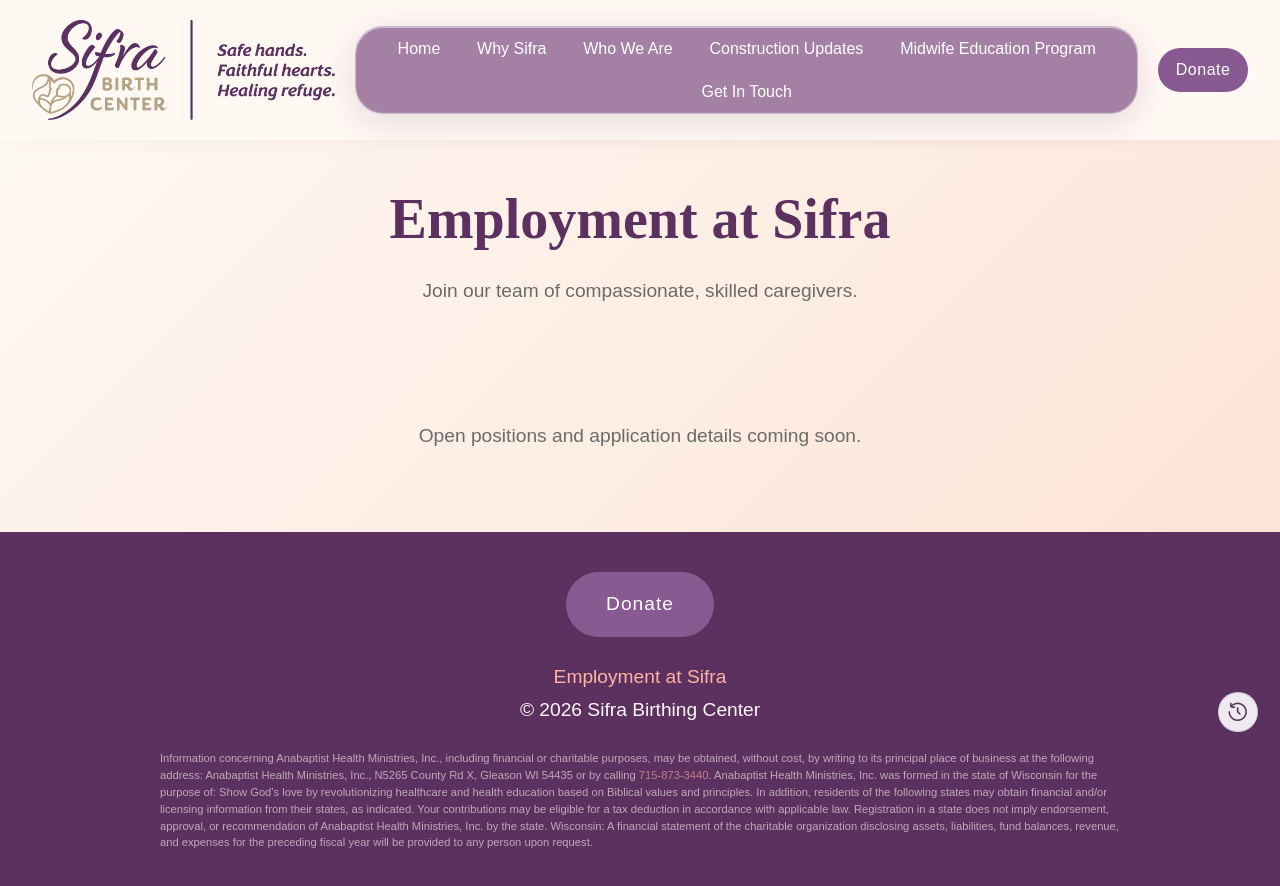
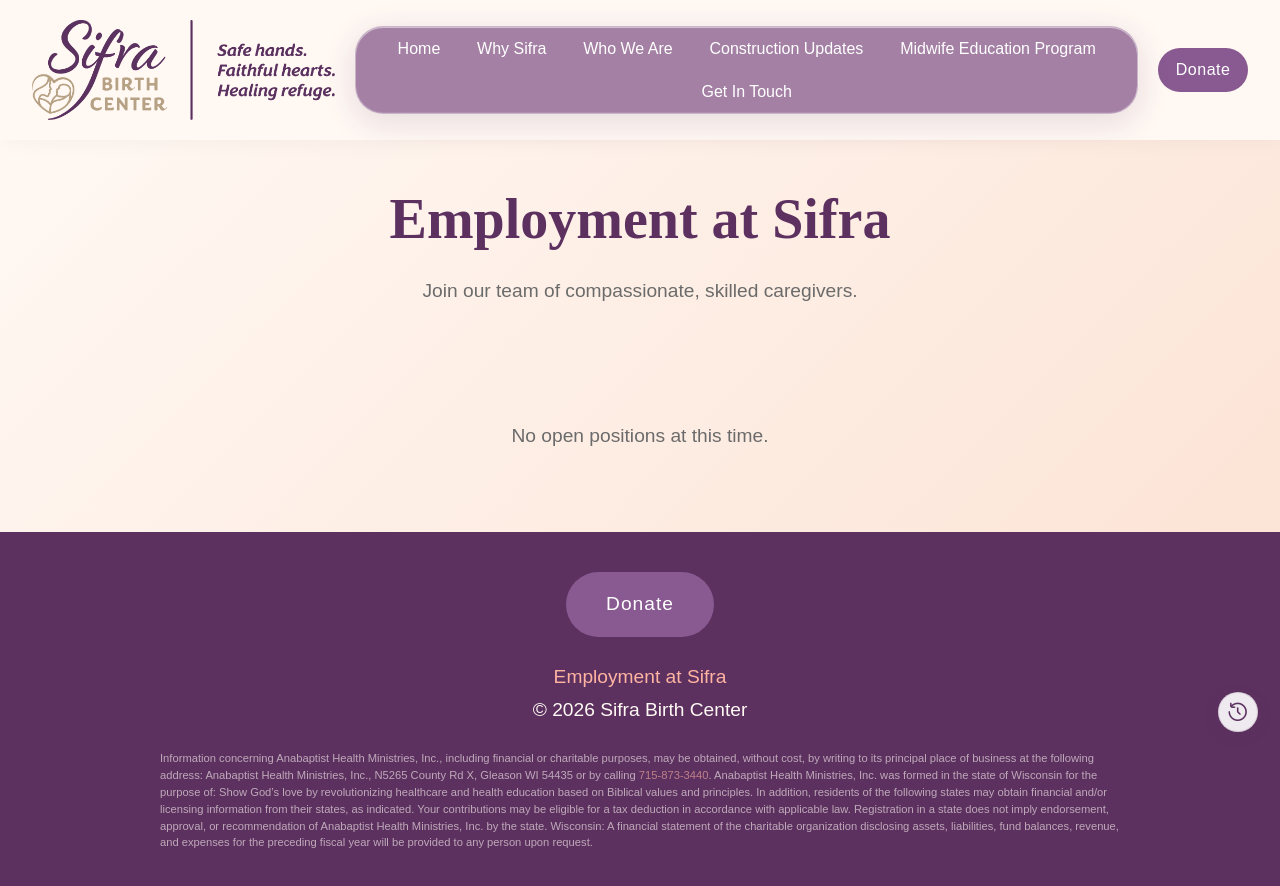
Before and after one commit to grokinhudsie/Sifra-site, a Next.js app: page /employment in a window 1280 px wide. Shown: the top 886 px of the page. Built offline with nearby package versions, Linux system fonts and the light colour scheme; a web font is replaced by a local one.

Commit message:
Small Fixes

```diff
--- a/app/components/Footer.js
+++ b/app/components/Footer.js
@@ -18,7 +18,7 @@
         <i className="fi fi-rr-time-past" aria-hidden="true"></i>
       </Link>
       <p>
-        © {new Date().getFullYear()} Sifra Birthing Center
+        © {new Date().getFullYear()} Sifra Birth Center
       </p>
       <p className="footer-legal">
         Information concerning Anabaptist Health Ministries, Inc., including financial or charitable purposes, may be obtained, without cost, by writing to its principal place of business at the following address: Anabaptist Health Ministries, Inc., N5265 County Rd X, Gleason WI 54435 or by calling{' '}
--- a/app/employment/page.js
+++ b/app/employment/page.js
@@ -11,7 +11,7 @@
       </header>
       <section>
         <div className="container" style={{ textAlign: 'center', color: 'var(--muted)' }}>
-          <p>Open positions and application details coming soon.</p>
+          <p>No open positions at this time.</p>
         </div>
       </section>
     </div>
--- a/app/globals.css
+++ b/app/globals.css
@@ -549,6 +549,7 @@
 }
 .values-grid .feature {
   background: #fdf8f3;
+  border: 0.5px solid var(--primary);
 }
 .values-grid .feature h3 { font-size: 1.61rem; }
 
```
Also changed, not shown: public/Logos/AHM logos/Anabaptist Health Ministries.webp.
